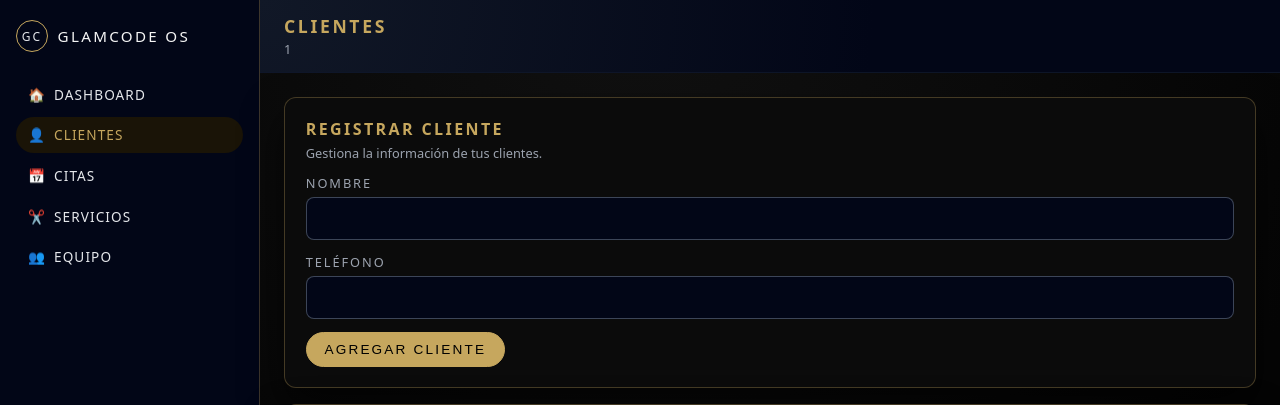
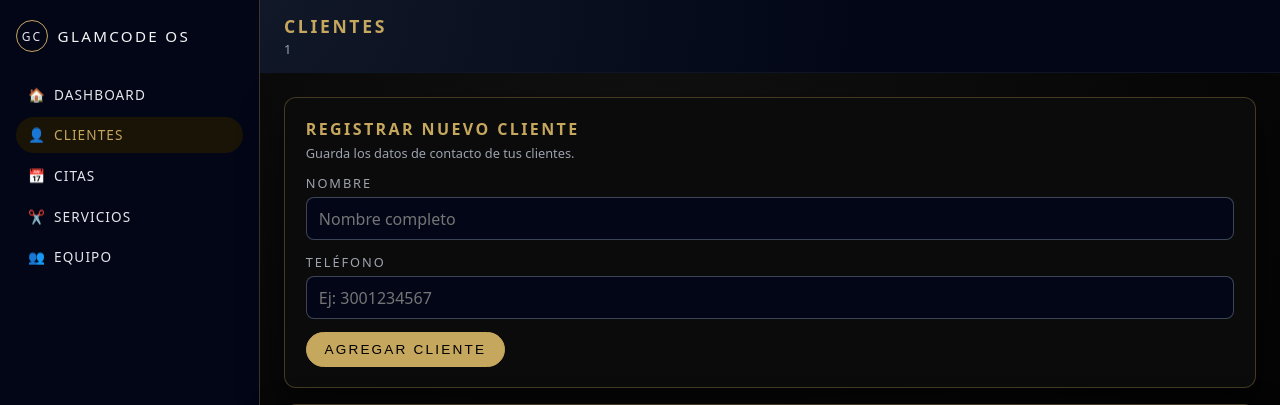
Before and after one commit to VIVIANAPLATA16/GlamCode-OS, a Flask app: page /clientes in a window 1280 px wide. Shown: the top 405 px of the page. Run offline with Flask 3, Linux system fonts and the light colour scheme; the visitor is signed in with stand-in values (Sample User, id 1); data that the repository does not hold is empty.

Commit message:
Fix: Clientes idéntico a Citas/Servicios con JS nativo y DataTables

```diff
--- a/templates/clientes.html
+++ b/templates/clientes.html
@@ -17,22 +17,22 @@
     {% endwith %}
 </div>
 
-<div class="card">
+<div class="card" id="tarjeta-formulario">
   <div class="card__header card__header--between">
     <div>
-      <h2 class="card__title">Registrar cliente</h2>
-      <p class="card__subtitle">Gestiona la información de tus clientes.</p>
+      <h2 class="card__title">Registrar nuevo cliente</h2>
+      <p class="card__subtitle">Guarda los datos de contacto de tus clientes.</p>
     </div>
   </div>
   <div class="card__body">
     <form method="POST">
       <div class="form-group">
         <label for="nombre">Nombre</label>
-        <input id="nombre" type="text" name="nombre" required>
+        <input id="nombre" type="text" name="nombre" required placeholder="Nombre completo">
       </div>
       <div class="form-group">
         <label for="telefono">Teléfono</label>
-        <input id="telefono" type="text" name="telefono" required>
+        <input id="telefono" type="text" name="telefono" required placeholder="Ej: 3001234567">
       </div>
       <button type="submit" class="btn btn--primary">Agregar cliente</button>
     </form>
@@ -77,24 +77,26 @@
 </div>
 
 <script>
-  // ESTO BORRA LOS LETREROS SÍ O SÍ (JavaScript Puro)
-  (function() {
+document.addEventListener('DOMContentLoaded', function() {
+    // A. Borrar letreros automáticamente (JS Nativo)
+    const messages = document.querySelectorAll('.js-flash-msg');
+    messages.forEach(function(msg) {
         setTimeout(function() {
-      var messages = document.getElementsByClassName('js-flash-msg');
-      for (var i = 0; i < messages.length; i++) {
-        (function(msg) {
-          msg.style.opacity = "0";
-          setTimeout(function() {
-            if (msg.parentNode) {
-              msg.parentNode.removeChild(msg);
+            msg.style.opacity = '0';
+            setTimeout(() => msg.remove(), 600);
+        }, 3000);
+    });
+
+    // B. Ocultar formulario si vienes del Dashboard (Igual que Citas)
+    const urlParams = new URLSearchParams(window.location.search);
+    if (urlParams.get('vista') === 'tabla') {
+        const formulario = document.getElementById('tarjeta-formulario');
+        if (formulario) {
+            formulario.style.display = 'none';
         }
-          }, 600);
-        })(messages[i]);
     }
-    }, 3000);
-  })();
 
-  // Script para la tabla (Solo si jQuery está disponible)
+    // C. Activar buscador (Solo si jQuery está listo)
     if (typeof $ !== 'undefined' && $.fn.DataTable) {
         $('#tabla-clientes').DataTable({
             "language": { "url": "//cdn.datatables.net/plug-ins/1.10.16/i18n/Spanish.json" },
@@ -102,6 +104,7 @@
             "order": [[ 0, "desc" ]]
         });
     }
+});
 </script>
 
 {% endblock %}
```
Lines whose indentation alone changed are shown as unchanged.
